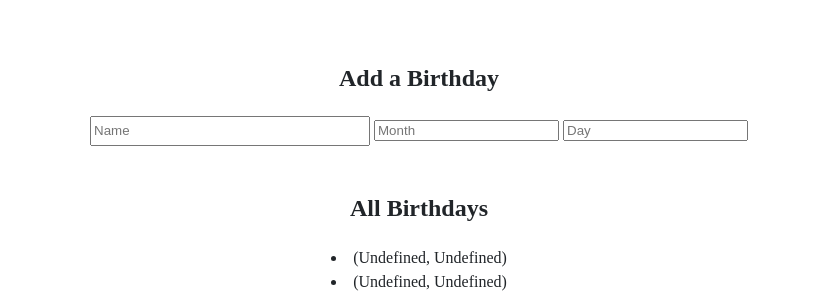
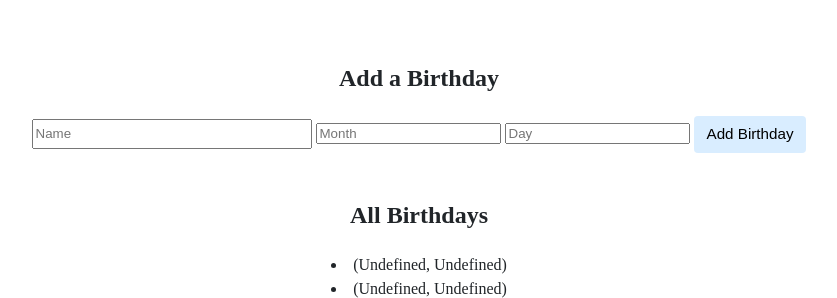
Before and after one commit to xybelle/cs50x-final, a Flask app: page / in a window 1280 px wide. Shown: the part 200-498 px from the top of the page, without its empty margins (221-1058 px from the left). Run offline with Flask 3, Linux system fonts and the light colour scheme; data comes from the database, SQL or seed files in the repository; some libraries are stand-ins or nearby versions.

Commit message:
Mon, Jan 29, 2024, 5:40 PM +08:00

```diff
--- a/PSET_9/birthdays/templates/index.html
+++ b/PSET_9/birthdays/templates/index.html
@@ -19,6 +19,7 @@
                     <input name="name" type="text" placeholder="Name" autocomplete="off">
                     <input name="month" type="numbers" min="1" max="12" placeholder="Month" autocomplete="off">
                     <input name="day" type="numbers" min="1" max="31" placeholder="Day" autocomplete="off">
+                    <button type="submit">Add Birthday</button>
                 </form>
             </div>
 
```
